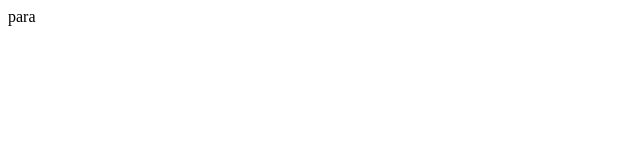
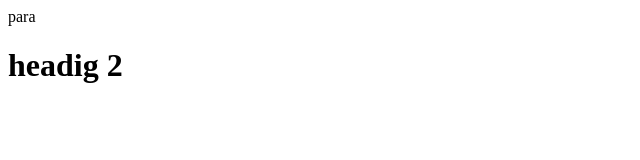
Before and after one commit to aliamish/apnacollege-demo, a plain HTML site: page index.html in a window 1280 px wide. Shown: the whole page, without its empty margins (0-640 px from the left). Drawn offline with Linux system fonts and the light colour scheme.

Commit message:
add heading

```diff
--- a/index.html
+++ b/index.html
@@ -1 +1,3 @@
 <p>para</p>
+
+<h1>headig 2</h1>
```
